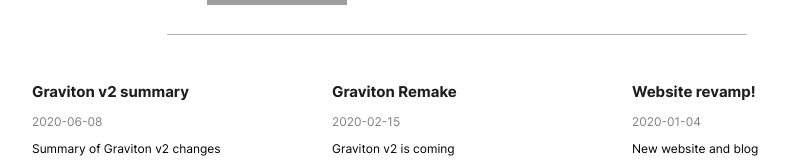
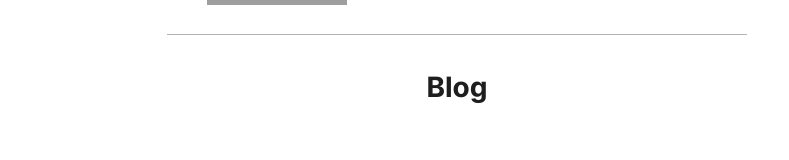
Before and after one commit to Graviton-Code-Editor/website, a Next.js app: page /blog in a window 1280 px wide. Shown: the part 145-305 px from the top of the page, without its empty margins (183-972 px from the left). Built offline with nearby package versions, Linux system fonts and the light colour scheme; grey boxes are pictures that could not be loaded.

Commit message:
:bug: Fixed bug

```diff
--- a/pages/blog/index.js
+++ b/pages/blog/index.js
@@ -15,6 +15,7 @@ function Blog({ posts }) {
 			<Head>
 				<title>Blog</title>
 			</Head>
+			<Title>Blog</Title>
 			<BlogList>
 				<div>
 					{posts.map(post => {
```
